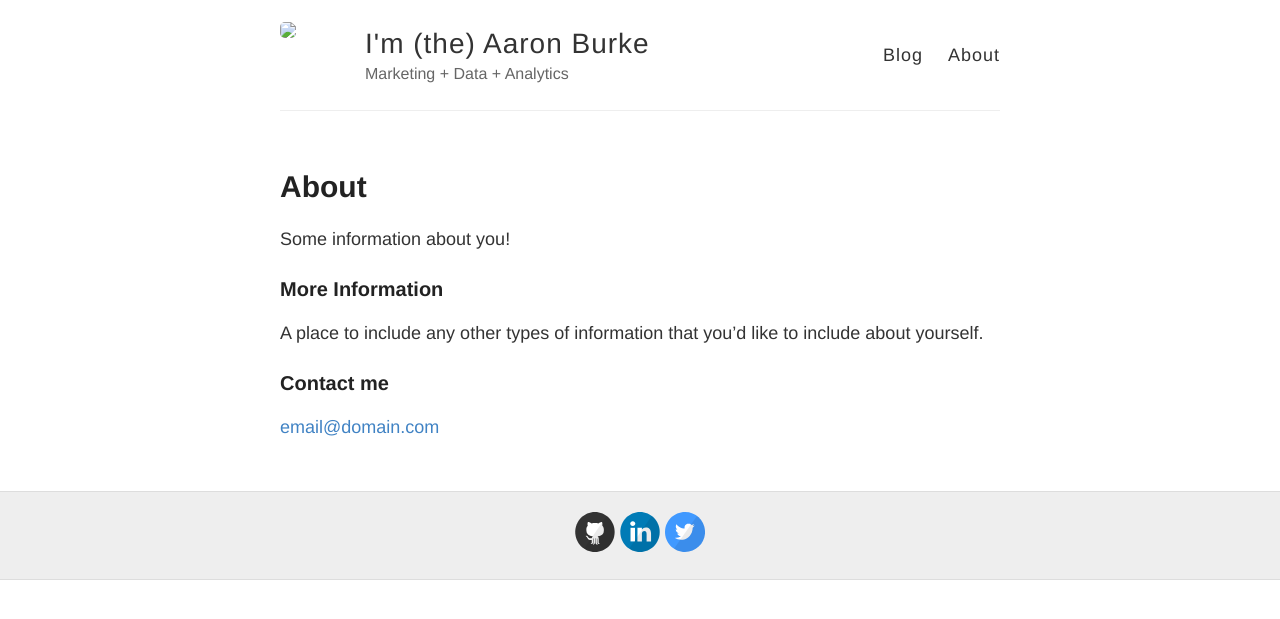
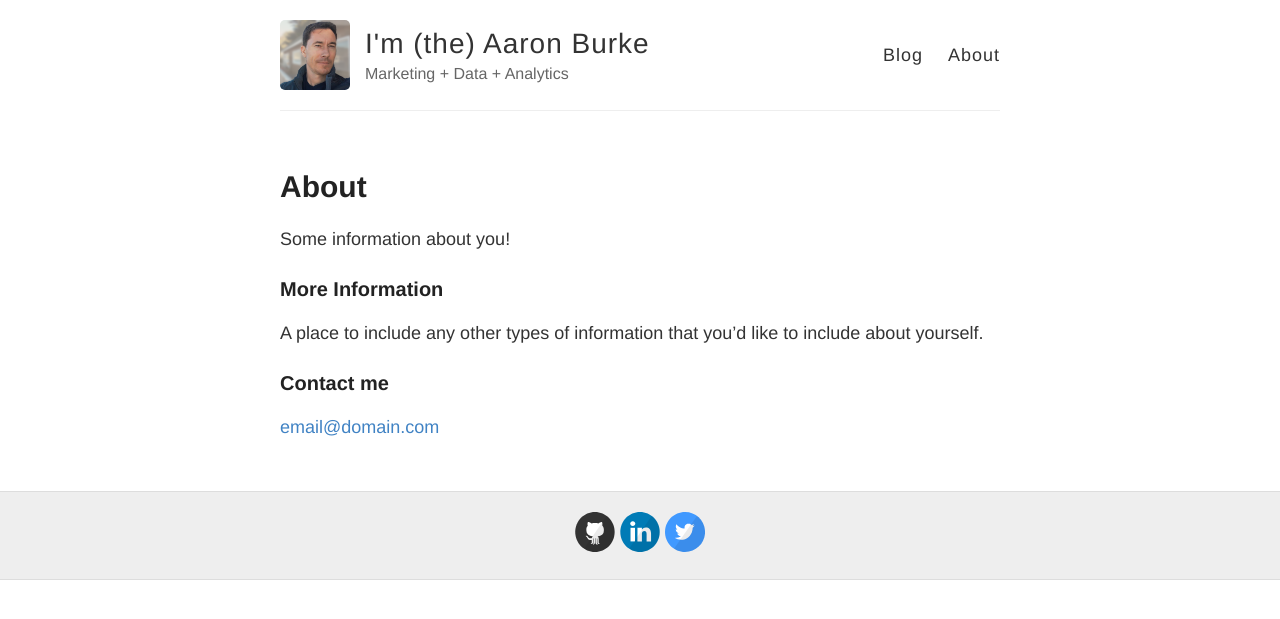
Before and after one commit to imtheaaron/imtheaaron.github.io, a Jekyll site: the page built from about.md, in a window 1280 px wide. Shown: the top 619 px of the page. Built offline with Jekyll 4.4.1, drawn with Linux system fonts in a browser that asks for light colours.

Commit message:
changed image url

```diff
--- a/_config.yml
+++ b/_config.yml
@@ -9,7 +9,7 @@ name: I'm (the) Aaron Burke
 description: Marketing + Data + Analytics
 
 # URL of your avatar or profile pic (you could use your GitHub profile pic)
-avatar: images/aaron_profile.png
+avatar: https://github.com/imtheaaron/imtheaaron.github.io/blob/master/images/aaron_profile.png
 
 #
 # Flags below are optional
```
